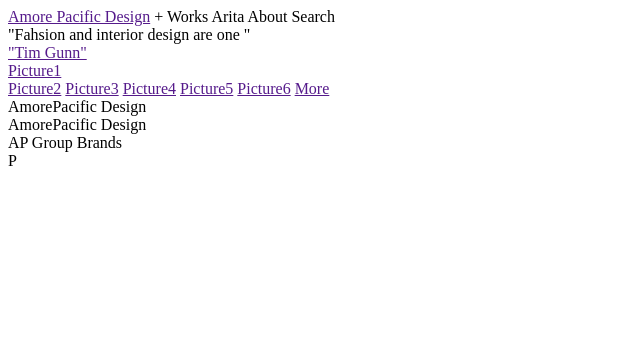
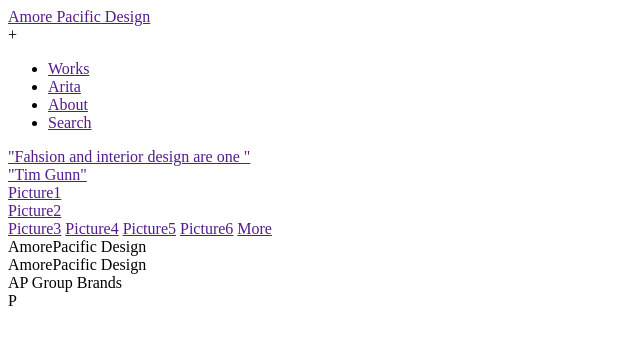
Before and after one commit to rubatocantabile/Creatinig_a_Website_Exercise, a plain HTML site: page 김길호/20191025(AmorePacific).html in a window 1280 px wide. Shown: the whole page, without its empty margins (0-640 px from the left). Drawn offline with Linux system fonts and the light colour scheme.

Commit message:
신정섭 수정

```diff
--- a/김길호/20191025(AmorePacific).html
+++ b/김길호/20191025(AmorePacific).html
@@ -7,34 +7,52 @@
 </head>
 <body>
 	<header>
-		<span class = "leftnav"><a href = "">Amore Pacific Design</a><span>
-		<span class = "rightnav">+</span>
-			<span class = "rightnav">Works</span>
-			<span class = "rightnav">Arita</span>
-			<span class = "rightnav">About</span>
-			<span class = "rightnav">Search</span>
+		<div class="left">
+			<a href="">Amore Pacific Design</a>
+		</div>
+		<div class="right">
+			<div>+</div>
+			<nav>
+				<ul>
+					<li class="rightnav"><a href="">Works</a></li>
+					<li class="rightnav"><a href="">Arita</a></li>
+					<li class="rightnav"><a href="">About</a></li>
+					<li class="rightnav"><a href="">Search</a></li>
+				</ul>
+			</nav>
+		</div>
 	</header>
 
 	<!-- main에 일정시간마다 바뀐다(글이 타이핑 되는 모습을 보여줌) -->
 	<main>
-		<div class = "proverb"<a href = "">"Fahsion and interior design are one "</a></div>
-		<div class = "wirter"><a href = "">"Tim Gunn"</a></div>
+		<div class="sect1">
+			<div class="proverb">
+				<div>
+					<a href="">"Fahsion and interior design are one "</a>
+				</div>
+			</div>
+		</div>
+		<div class="sect2">
+			<div class="wirter"><a href="">"Tim Gunn"</a></div>
+		</div>
+		<div class="sect3">
+			<div class="pictures">
+				<img src=""><a href="">Picture1</a></div>
+				<img src=""><a href="">Picture2</a></div>
+				<img src=""><a href="">Picture3</a></div>
+				<img src=""><a href="">Picture4</a></div>
+				<img src=""><a href="">Picture5</a></div>
+				<img src=""><a href="">Picture6</a></div>
+			</div>
+			<a href="" type="button">More</a>
+		</div>
 	</main>
-	<div class = "pictures">
-		<img src = ""><a href = "">Picture1</a></div>
-		<img src = ""><a href = "">Picture2</a></div>
-		<img src = ""><a href = "">Picture3</a></div>
-		<img src = ""><a href = "">Picture4</a></div>
-		<img src = ""><a href = "">Picture5</a></div>
-		<img src = ""><a href = "">Picture6</a></div>
-	</dv>
-	<a href = "" type = "button">More</a>
 
 	<Footer>
-		<div class = "leftup">AmorePacific Design</div>
-		<div class = "leftdown">AmorePacific Design</div>
-		<div class = "righttext"><img src = "" href = "">AP Group Brands</div>
-		<div class = "rightimg"><img src = "" href = "">P</div>
+		<div class="leftup">AmorePacific Design</div>
+		<div class="leftdown">AmorePacific Design</div>
+		<div class="righttext"><img src="" href="">AP Group Brands</div>
+		<div class="rightimg"><img src="" href="">P</div>
 	</Footer>
 
 
```
